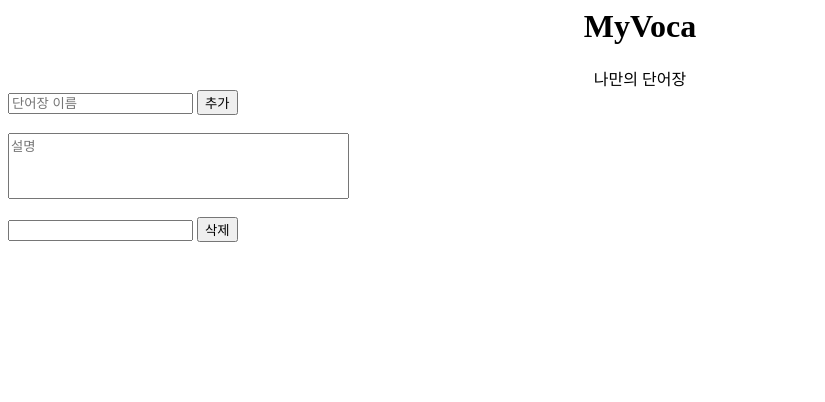
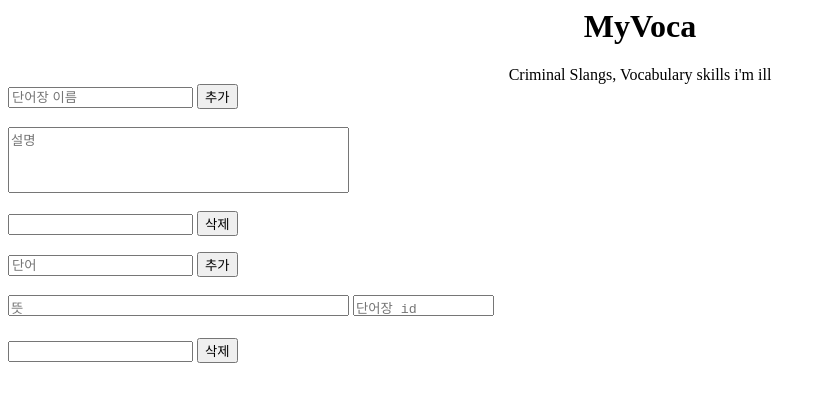
Before and after one commit to kthowns/WebPrTerm, a plain HTML site: page test.html in a window 1280 px wide. Shown: the whole page, without its empty margins (0-825 px from the left). Drawn offline with Linux system fonts and the light colour scheme.

Commit message:
feature: Front Refactoring Shorten btn event codes, Word crd codes added

```diff
--- a/test.html
+++ b/test.html
@@ -8,28 +8,33 @@
 </head>
 <body>
     <header>
-        <h1>MyVoca</h1>나만의 단어장
+        <h1>MyVoca</h1>Criminal Slangs, Vocabulary skills i'm ill
     </header>
 
     <input type="text" placeholder="단어장 이름" id="vocab_title"/>
-    <input type="button" value="추가" id="btn_add"/>
+    <input type="button" value="추가" id="vocab_btn_add" onclick="addVocab()"/>
     <br><br>
     <textarea placeholder="설명" rows="4" cols="40" id="vocab_description"></textarea>
     <br> <br>
     <input type="text" id="vocab_id"/>
-    <input type="button" value="삭제" id="delete_vocab"/>
-
+    <input type="button" value="삭제" id="vocab_btn_delete" onclick="deleteVocab()"/>
 
     <ul id="vocab_list"></ul>
+
+    <input type="text" placeholder="단어" id="word_expression"/>
+    <input type="button" value="추가" id="word_btn_add" onclick="addWord()"/>
+    <br><br>
+    <textarea placeholder="뜻" rows="1" cols="40" id="word_definition"></textarea>
+    <textarea placeholder="단어장 id" rows="1" cols="15" id="word_vocab_id"></textarea>
+    <br> <br>
+    <input type="text" id="word_id"/>
+    <input type="button" value="삭제" id="word_btn_delete" onclick="deleteWord()"/>
+
+    <ul id="word_list"></ul>
+
     <script>
         window.onload = () => {
             onPageLoad();
-            document.getElementById('btn_add').addEventListener('click', (ev) => {
-                addVocab();
-            });
-            document.getElementById('delete_vocab').addEventListener('click', (ev) => {
-                deleteVocab();
-            });
         }
     </script>
 </body>
```
